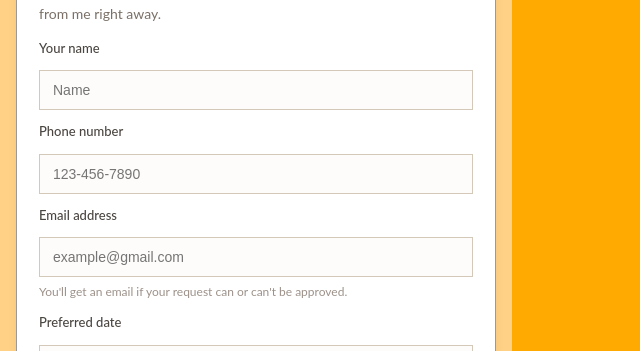
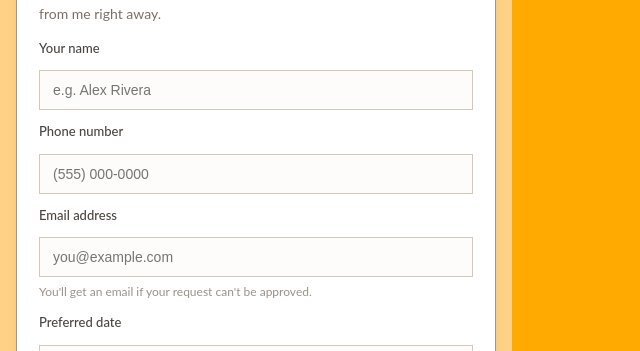
Before and after one commit to Lucas-Kuriakose-Letron/NFC-BusinessCard-Website-Frontend, a React app: page /appointments in a window 1280 px wide. Shown: the part 179-530 px from the top of the page, without its empty margins (0-640 px from the left). Built offline with nearby package versions, Linux system fonts and the light colour scheme; no server answers; the HTML template or start-up script is replaced by a standard one.

Commit message:
Update Appointments.jsx

```diff
--- a/src/Appointments.jsx
+++ b/src/Appointments.jsx
@@ -53,7 +53,7 @@ export default function Appointments() {
   var [formSubmitted, setFormSubmitted] = useState(false);
 
   useEffect(function() {
-    fetch("http://localhost:5000/profile")
+    fetch("https://nfc-businesscard-website-backend.onrender.com/profile")
       .then(function(response) { return response.json(); })
       .then(function(data) { setProfileData(data); });
   }, []);
@@ -68,7 +68,7 @@ export default function Appointments() {
       time:  preferredTime,
     };
 
-    var response = await fetch("http://localhost:5000/requestAppointment", {
+    var response = await fetch("https://nfc-businesscard-website-backend.onrender.com/requestAppointment", {
       method: "POST",
       headers: { "Content-Type": "application/json" },
       body: JSON.stringify(appointmentData),
@@ -120,15 +120,15 @@ export default function Appointments() {
             <form onSubmit={handleSubmit} style={{ display: "flex", flexDirection: "column", gap: "12px" }}>
 
               <label style={{ fontSize: "13px", fontWeight: 500, color: "#4a4540" }}>Your name</label>
-              <input placeholder="Name" value={fullName} onChange={function(e) { setFullName(e.target.value); }} style={inputStyle} required />
+              <input placeholder="e.g. Alex Rivera" value={fullName} onChange={function(e) { setFullName(e.target.value); }} style={inputStyle} required />
 
               <label style={{ fontSize: "13px", fontWeight: 500, color: "#4a4540" }}>Phone number</label>
-              <input type="tel" placeholder="123-456-7890" value={phoneNumber} onChange={function(e) { setPhoneNumber(e.target.value); }} style={inputStyle} required />
+              <input type="tel" placeholder="(555) 000-0000" value={phoneNumber} onChange={function(e) { setPhoneNumber(e.target.value); }} style={inputStyle} required />
 
               <label style={{ fontSize: "13px", fontWeight: 500, color: "#4a4540" }}>Email address</label>
-              <input type="email" placeholder="example@gmail.com" value={emailAddress} onChange={function(e) { setEmailAddress(e.target.value); }} style={inputStyle} required />
+              <input type="email" placeholder="you@example.com" value={emailAddress} onChange={function(e) { setEmailAddress(e.target.value); }} style={inputStyle} required />
               <p style={{ fontSize: "12px", color: "#9c9189", marginTop: "-6px" }}>
-                You'll get an email if your request can or can't be approved.
+                You'll get an email if your request can't be approved.
               </p>
 
               <label style={{ fontSize: "13px", fontWeight: 500, color: "#4a4540" }}>Preferred date</label>
```
